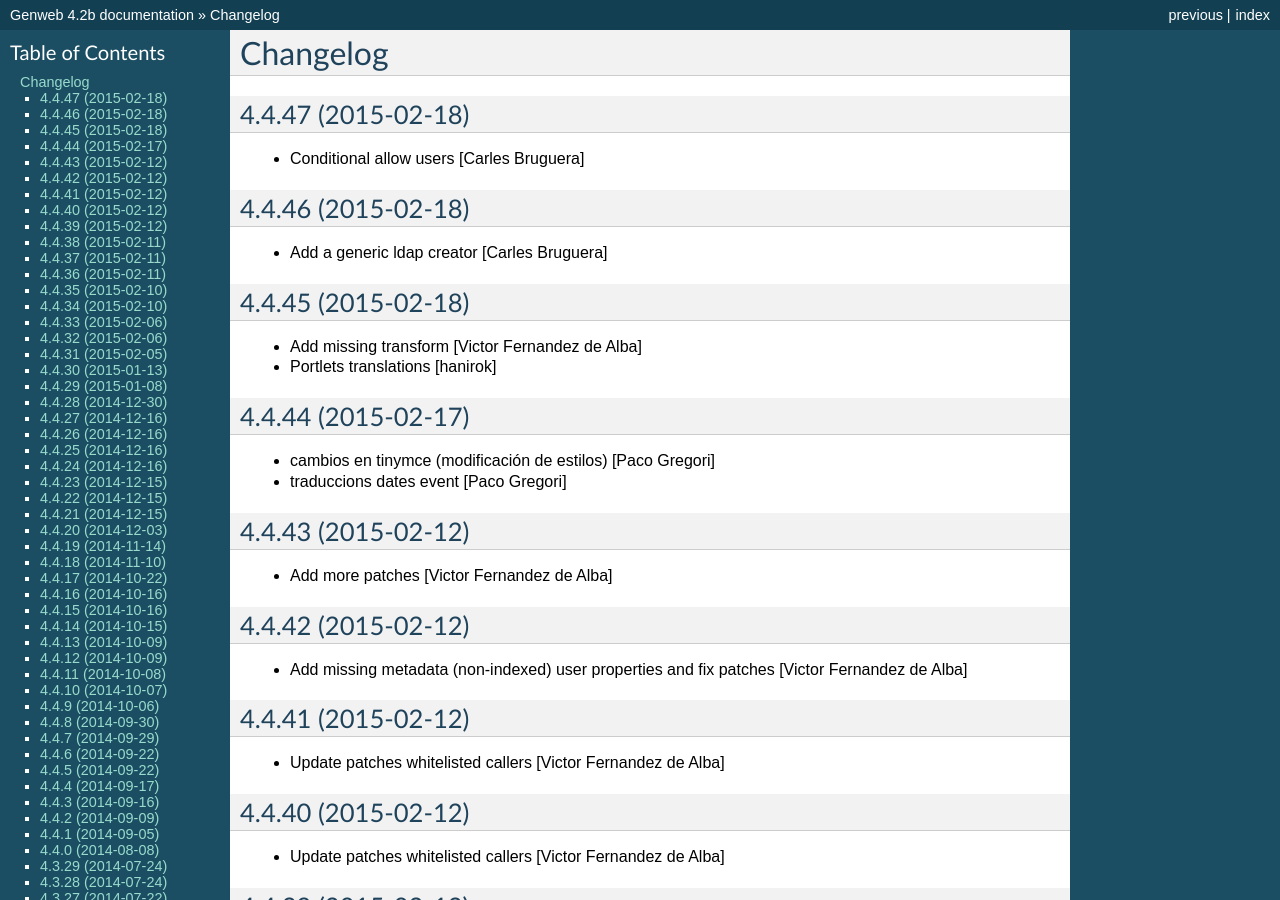
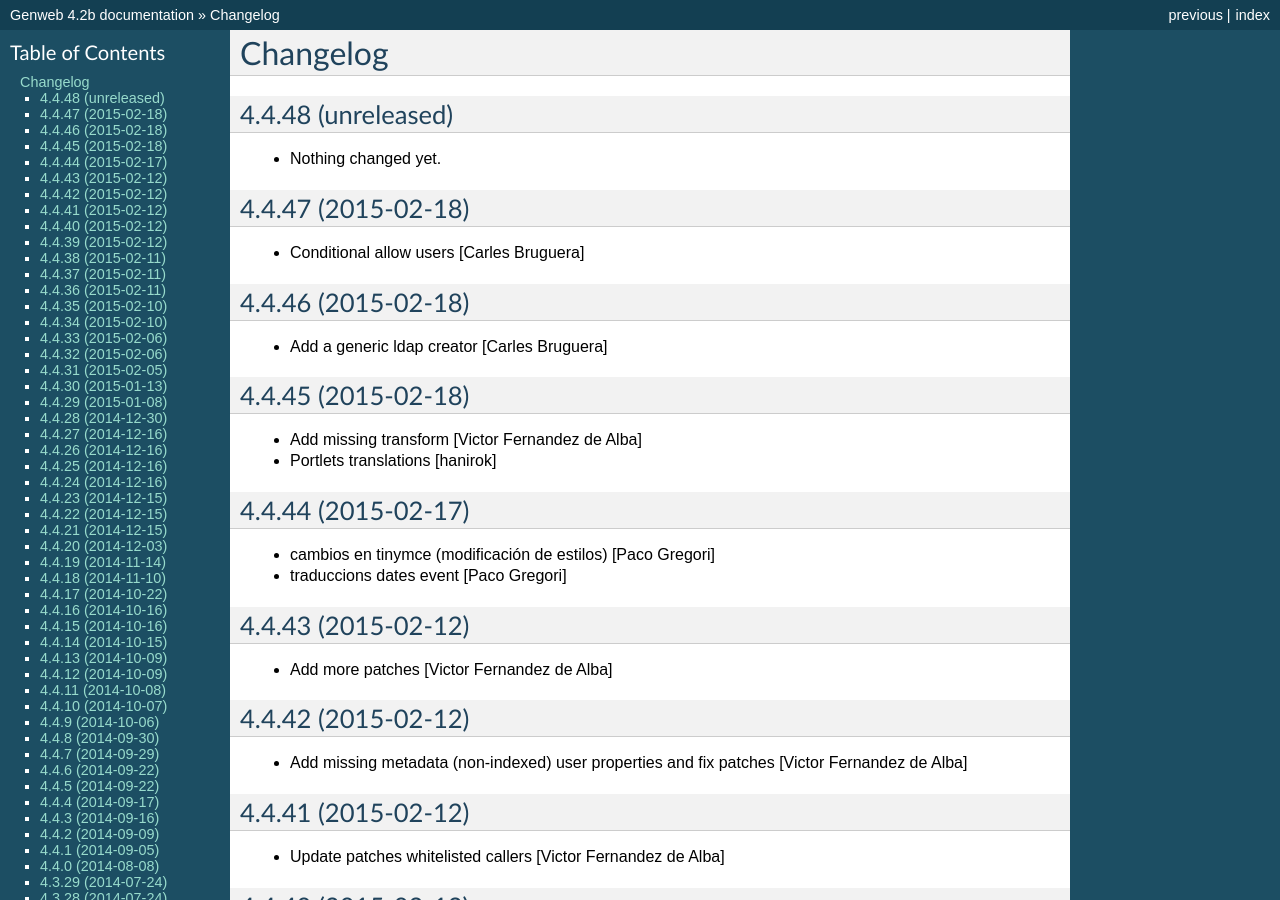
Before and after one commit to UPCnet/genweb.core, a Sphinx documentation site: the page built from docs/HISTORY.rst, in a window 1280 px wide and 900 px high. Built offline with Sphinx 7.4.7, drawn with Linux system fonts in a browser that asks for light colours.

Commit message:
Back to development: 4.4.48

```diff
--- a/docs/HISTORY.rst
+++ b/docs/HISTORY.rst
@@ -1,5 +1,11 @@
 Changelog
 =========
+
+4.4.48 (unreleased)
+-------------------
+
+- Nothing changed yet.
+
 
 4.4.47 (2015-02-18)
 -------------------
--- a/setup.py
+++ b/setup.py
@@ -1,7 +1,7 @@
 from setuptools import setup, find_packages
 import os
 
-version = '4.4.47'
+version = '4.4.48.dev0'
 
 README = open("README.rst").read()
 HISTORY = open(os.path.join("docs", "HISTORY.rst")).read()
```
